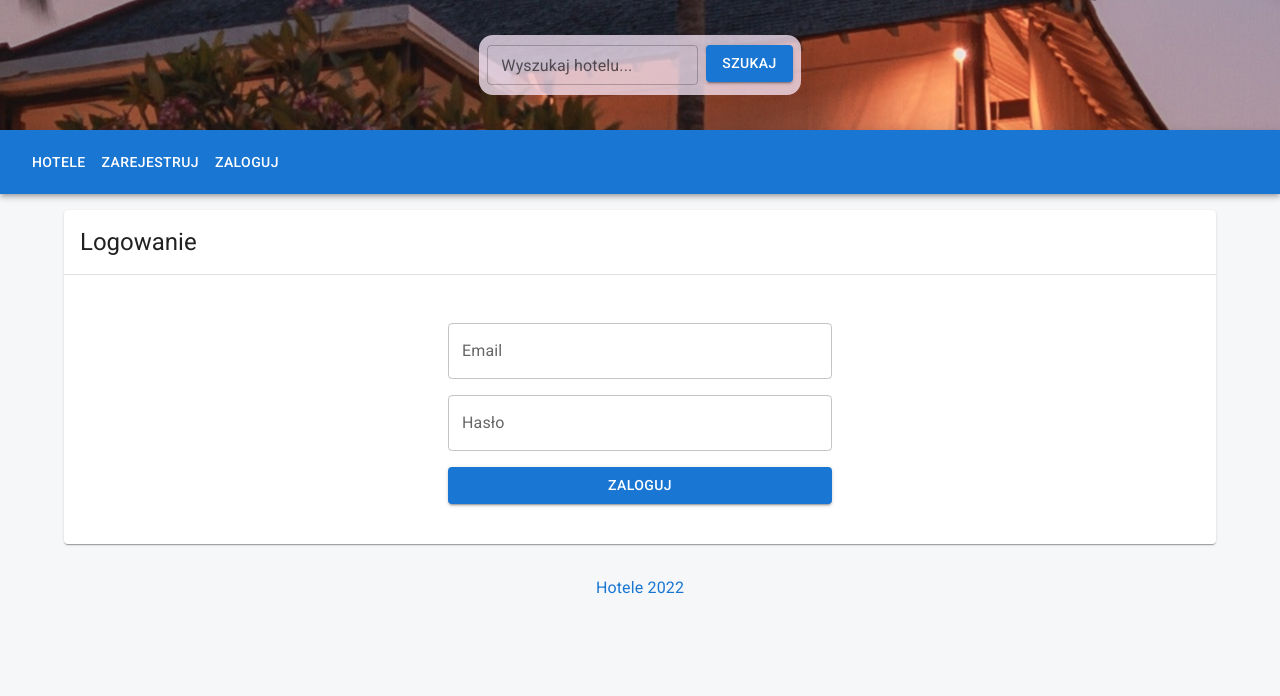
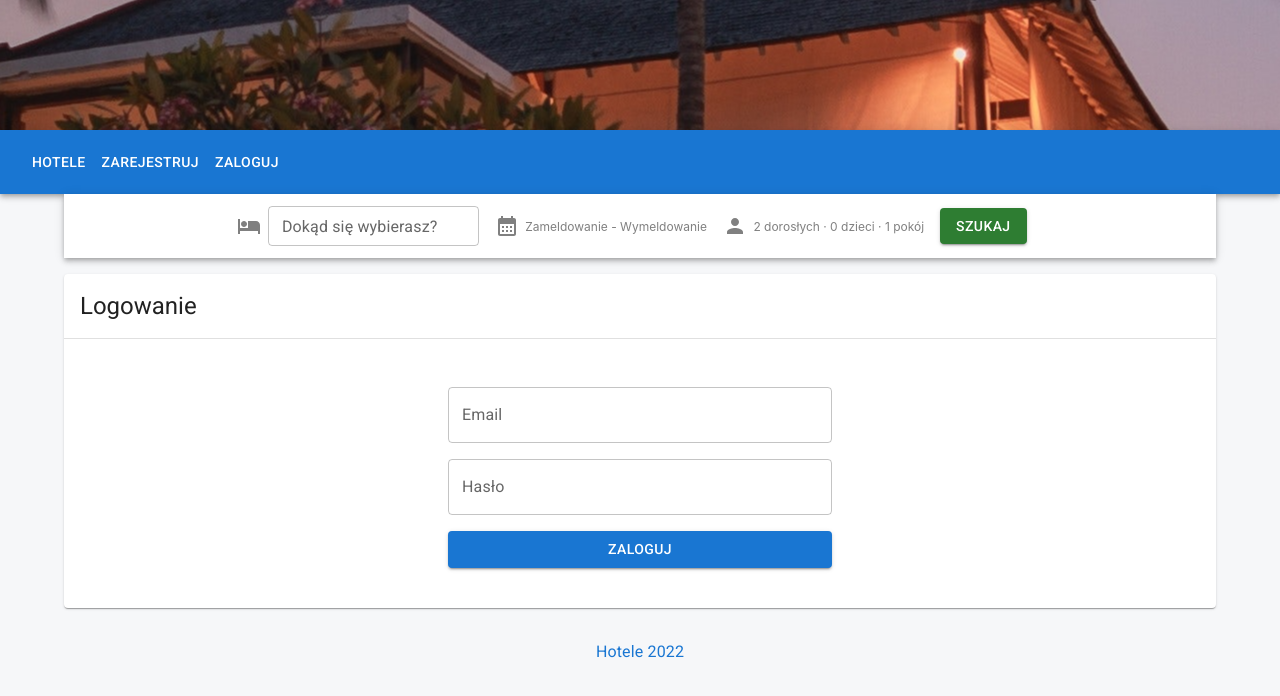
Before and after one commit to zyzgz/Booking-app, a React (Create React App) app: page /zaloguj in a window 1280 px wide. Shown: the top 696 px of the page. Built offline with nearby package versions, Linux system fonts and the light colour scheme.

Commit message:
feat: new searchbar

```diff
--- a/src/App.jsx
+++ b/src/App.jsx
@@ -24,11 +24,7 @@ import { Register } from "./pages/Auth/Register/Register";
 function App() {
   const [state, dispatch] = useReducer(reducer, initialState);
 
-  const header = (
-    <Header>
-      <Searchbar />
-    </Header>
-  );
+  // const header = <Header />;
 
   const content = (
     <Routes>
@@ -67,8 +63,9 @@ function App() {
           }}
         >
           <Layout
-            header={header}
+            header={<Header />}
             menu={<Menu />}
+            searchbar={<Searchbar />}
             content={content}
             footer={<Footer />}
           />
--- a/src/components/Layout/Layout.jsx
+++ b/src/components/Layout/Layout.jsx
@@ -5,6 +5,7 @@ export function Layout(props) {
     <Box>
       <Box>{props.header}</Box>
       <Box>{props.menu}</Box>
+      <Box>{props.searchbar}</Box>
       <Box>{props.content}</Box>
       <Box>{props.footer}</Box>
     </Box>
--- a/src/components/UI/Searchbar/Searchbar.jsx
+++ b/src/components/UI/Searchbar/Searchbar.jsx
@@ -1,38 +1,70 @@
-import { Box, Button, TextField } from "@mui/material";
-import { useState } from "react";
-import { useNavigate } from "react-router-dom";
+// import { useState } from "react";
+// import { useNavigate } from "react-router-dom";
+import HotelIcon from "@mui/icons-material/Hotel";
+import CalendarMonthIcon from "@mui/icons-material/CalendarMonth";
+import PersonIcon from "@mui/icons-material/Person";
+import { AppBar, Box, Button, TextField, Toolbar } from "@mui/material";
+import { Container } from "@mui/system";
+import styles from "./Searchbar.module.css";
 
 export function Searchbar(props) {
-  const [term, setTerm] = useState("");
-  const history = useNavigate(props);
+  return (
+    <Container>
+      <AppBar sx={{ backgroundColor: "white" }} position="static">
+        <Toolbar className={styles.toolbar}>
+          <Box className={styles.searchItem}>
+            <HotelIcon className={styles.icon} />
+            <TextField size="small" label="Dokąd się wybierasz?" />
+          </Box>
+          <Box className={styles.searchItem}>
+            <CalendarMonthIcon className={styles.icon} />
+            <span className={styles.span}>Zameldowanie - Wymeldowanie</span>
+          </Box>
+          <Box className={styles.searchItem}>
+            <PersonIcon className={styles.icon} />
+            <span className={styles.span}>
+              2 dorosłych · 0 dzieci · 1 pokój
+            </span>
+          </Box>
+          <Box className={styles.searchItem}>
+            <Button variant="contained" color="success">
+              Szukaj
+            </Button>
+          </Box>
+        </Toolbar>
+      </AppBar>
+    </Container>
+  );
+  // const [term, setTerm] = useState("");
+  // const history = useNavigate(props);
 
-  const search = () => {
-    history(`/wyszukaj/${term}`);
-  };
+  // const search = () => {
+  //   history(`/wyszukaj/${term}`);
+  // };
 
-  const updateTerm = (e) => {
-    setTerm(e.target.value);
-  };
+  // const updateTerm = (e) => {
+  //   setTerm(e.target.value);
+  // };
 
-  const onKeyDownHandler = (e) => {
-    if (e.key === "Enter") {
-      search();
-    }
-  };
+  // const onKeyDownHandler = (e) => {
+  //   if (e.key === "Enter") {
+  //     search();
+  //   }
+  // };
 
-  return (
-    <Box sx={{ backgroundColor: "#fefb", px: 1, py: 1.3, borderRadius: 3.5 }}>
-      <TextField
-        value={term}
-        onKeyDown={onKeyDownHandler}
-        onChange={updateTerm}
-        size="small"
-        sx={{ mr: 1 }}
-        label="Wyszukaj hotelu..."
-      />
-      <Button variant="contained" onClick={search}>
-        Szukaj
-      </Button>
-    </Box>
-  );
+  // return (
+  //   <Box sx={{ backgroundColor: "#fefb", px: 1, py: 1.3, borderRadius: 3.5 }}>
+  //     <TextField
+  //       value={term}
+  //       onKeyDown={onKeyDownHandler}
+  //       onChange={updateTerm}
+  //       size="small"
+  //       sx={{ mr: 1 }}
+  //       label="Wyszukaj hotelu..."
+  //     />
+  //     <Button variant="contained" onClick={search}>
+  //       Szukaj
+  //     </Button>
+  //   </Box>
+  // );
 }
--- /dev/null
+++ b/src/components/UI/Searchbar/Searchbar.module.css
@@ -0,0 +1,20 @@
+.toolbar {
+  display: flex;
+  justify-content: center;
+}
+
+.searchItem {
+  display: flex;
+  align-items: center;
+  margin-right: 1rem;
+}
+
+.icon {
+  color: grey;
+  margin-right: 0.4rem;
+}
+
+.span {
+  color: grey;
+  font-size: 12px;
+}
```
